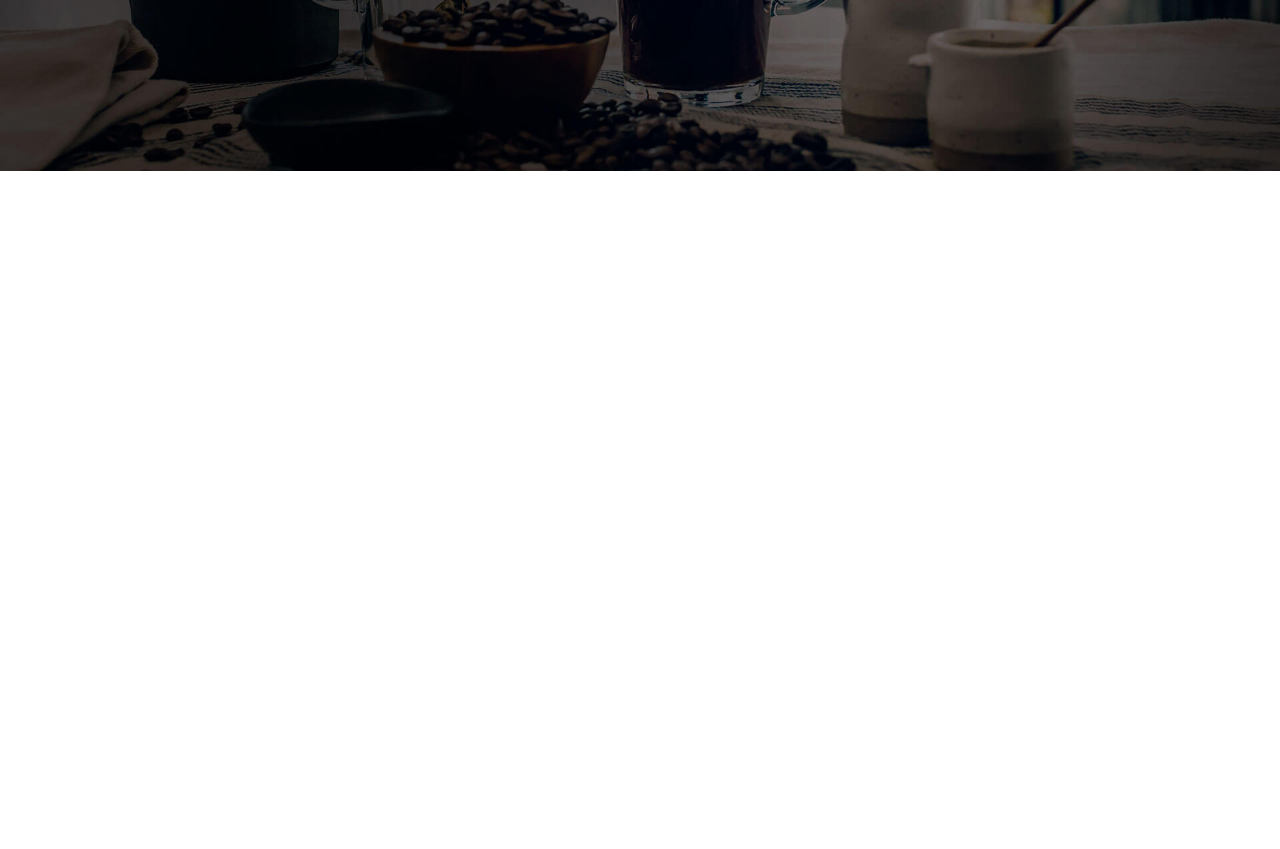
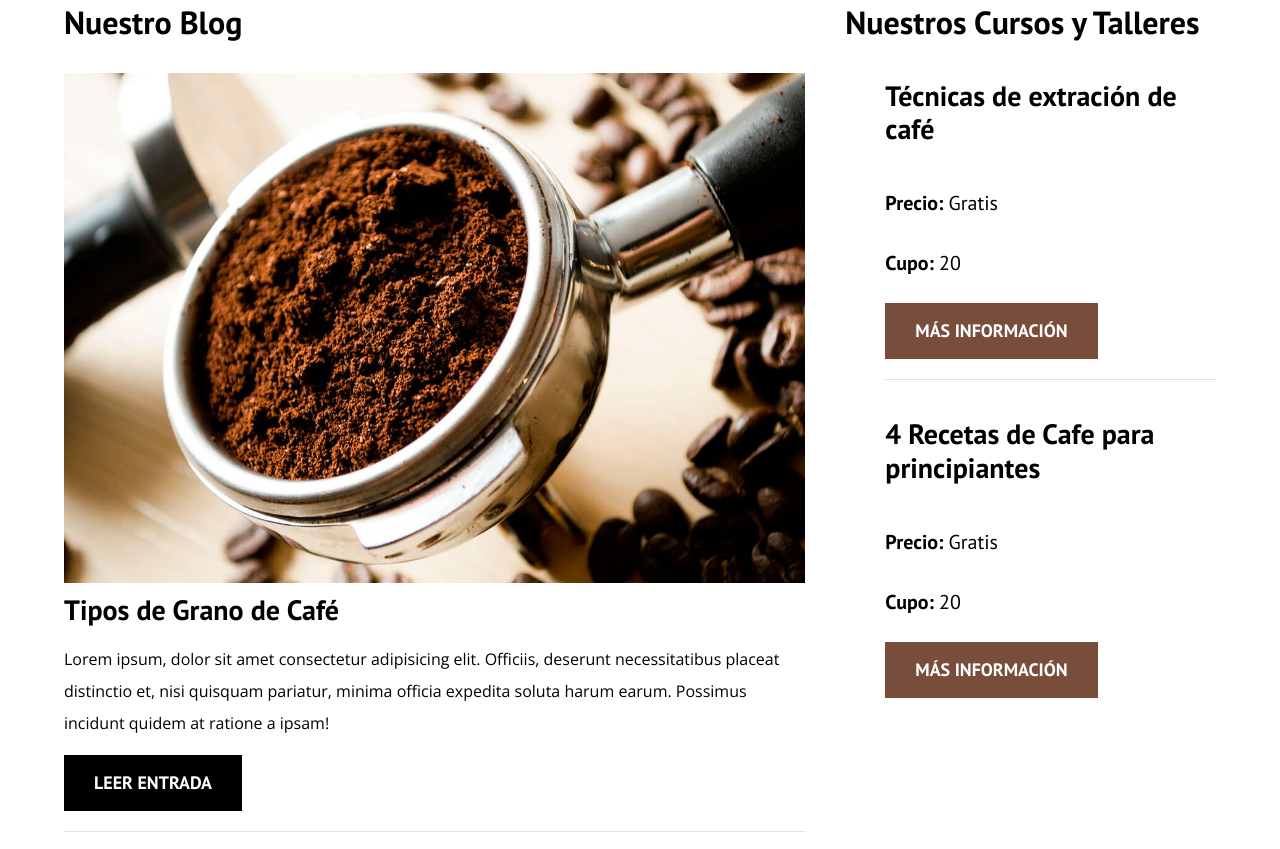
Before and after one commit to AngelEss12/Blog-Cafe, a plain HTML site: page index.html in a window 1280 px wide. Shown: the part 429-1278 px from the top of the page. Before the commit the page ends 800 px from the top, so only its background shows below. Drawn offline with nearby package versions, Linux system fonts and the light colour scheme.

Commit message:
Terminacion de la pagina Principal

```diff
--- a/css/style.css
+++ b/css/style.css
@@ -3,6 +3,7 @@
     --fuenteParrafos: 'Open Sans', sans-serif;
 
     --primario: #784D3C;
+    --gris: #E1E1E1;
     --blanco: #FFFFFF;
     --negro: #000000;
 }
@@ -26,8 +27,7 @@ body {
 
 /*' Globales '*/
 .contenedor {
-    max-width: 120rem;
-    width: 90%;
+    width: min(90%, 120rem);
     margin: 0 auto;
 }
 
@@ -37,6 +37,7 @@ a {
 
 h1, h2, h3, h4, h5, h6 {
     font-family: var(--fuenteHeading);
+    line-height: 1.2;
 }
 
 h1 {
@@ -74,7 +75,7 @@ img {
 /*! Header !*/
 .header {
     background-image: url(../img/banner.jpg);
-    height: 60rem;
+    height: 40rem;
     background-size: cover;
     background-repeat: no-repeat;
     background-position: center center;
@@ -90,6 +91,10 @@ img {
     .header__texto {
         margin-top: 15rem;
     }
+}
+
+.barra {
+    padding-top: 4rem;
 }
 
 @media (min-width: 768px) {
@@ -129,3 +134,81 @@ img {
 .navegacion__enlace:hover {
     text-decoration: underline;
 }
+
+@media (min-width: 768px) {
+    .contenido-principal {
+        display: grid;
+        grid-template-columns: 2fr 1fr;
+        column-gap: 4rem;
+    }
+}
+
+.entrada {
+    border-bottom: 1px solid var(--gris);
+    margin-bottom: 2rem;
+}
+
+.entrada:last-of-type {
+    border: none;
+    margin-bottom: 0;
+}
+
+.boton {
+    display: block;
+    font-family: var(--fuenteHeading);
+    color: var(--blanco);
+    text-align: center;
+    padding: 1rem 3rem;
+    font-size: 1.8rem;
+    text-transform: uppercase;
+    font-weight: 700;
+    margin-bottom: 2rem;
+}
+
+@media (min-width: 768px) {
+    .boton {
+        display: inline-block;
+    }
+}
+
+.boton--primario {
+    background-color: var(--negro);
+}
+
+.boton--secundario {
+    background-color: var(--primario);
+}
+
+.cursos {
+    list-style: none;
+}
+
+.widget-curso {
+    border-bottom: 1px solid var(--gris);
+    margin-bottom: 2rem;
+}
+
+.widget-curso:last-of-type {
+    border: none;
+    margin-bottom: none;
+}
+
+.widget-curso__label {
+    font-family: var(--fuenteHeading);
+    font-weight: bold;
+}
+
+.widget-curso__info {
+    font-weight: normal;
+}
+
+.widget-curso__info,
+.widget-curso__label {
+    font-size: 2rem;
+}
+
+.footer {
+    background-color: var(--negro);
+    padding-bottom: 3rem;
+    margin-top: 4rem;
+}
--- a/index.html
+++ b/index.html
@@ -37,6 +37,92 @@
             <p class="no-margin">Aprende de los expertos con las mejores recetas y consejos</p>
         </div>
     </header>
+
+    <div class="contenedor contenido-principal">
+        <main class="blog">
+            <h3>Nuestro Blog</h3>
+
+            <article class="entrada">
+                <div class="entrada__imagen">
+                    <img src="img/blog1.jpg" alt="imagen blog">
+                </div>
+
+                <div class="entrada__contenido">
+                    <h4 class="no-margin">Tipos de Grano de Café</h4>
+                    <p>Lorem ipsum, dolor sit amet consectetur adipisicing elit. Officiis, deserunt necessitatibus placeat distinctio et, nisi quisquam pariatur, minima officia expedita soluta harum earum. Possimus incidunt quidem at ratione a ipsam!</p>
+                    <a href="entrada.html" class="boton boton--primario">Leer Entrada</a>
+                </div>
+            </article>
+
+            <article class="entrada">
+                <div class="entrada__imagen">
+                    <img src="img/blog2.jpg" alt="imagen blog">
+                </div>
+
+                <div class="entrada__contenido">
+                    <h4 class="no-margin">3 Deliciosas Recetas de Café</h4>
+                    <p>Lorem ipsum, dolor sit amet consectetur adipisicing elit. Officiis, deserunt necessitatibus placeat distinctio et, nisi quisquam pariatur, minima officia expedita soluta harum earum. Possimus incidunt quidem at ratione a ipsam!</p>
+                    <a href="entrada.html" class="boton boton--primario">Leer Entrada</a>
+                </div>
+            </article>
+
+            <article class="entrada">
+                <div class="entrada__imagen">
+                    <img src="img/blog3.jpg" alt="imagen blog">
+                </div>
+
+                <div class="entrada__contenido">
+                    <h4 class="no-margin">Beneficios del Café</h4>
+                    <p>Lorem ipsum, dolor sit amet consectetur adipisicing elit. Officiis, deserunt necessitatibus placeat distinctio et, nisi quisquam pariatur, minima officia expedita soluta harum earum. Possimus incidunt quidem at ratione a ipsam!</p>
+                    <a href="entrada.html" class="boton boton--primario">Leer Entrada</a>
+                </div>
+            </article>
+        </main>
+
+        <aside class="sidebar">
+            <h3>Nuestros Cursos y Talleres</h3>
+
+            <ul class="cursos no-pading">
+                <li class="widget-curso">
+                    <h4>Técnicas de extración de café</h4>
+                    <p class="widget-curso__label">Precio:
+                        <span class="widget-curso__info">Gratis</span>
+                    </p>
+                    <p class="widget-curso__label">Cupo:
+                        <span class="widget-curso__info">20</span>
+                    </p>
+                    <a href="entrada.html" class="boton boton--secundario">Más Información</a>
+                </li>
+
+                <li class="widget-curso">
+                    <h4>4 Recetas de Cafe para principiantes</h4>
+                    <p class="widget-curso__label">Precio:
+                        <span class="widget-curso__info">Gratis</span>
+                    </p>
+                    <p class="widget-curso__label">Cupo:
+                        <span class="widget-curso__info">20</span>
+                    </p>
+                    <a href="entrada.html" class="boton boton--secundario">Más Información</a>
+                </li>
+            </ul>
+        </aside>
+    </div>
+
+    <footer class="footer">
+        <div class="contenedor">
+            <div class="barra">
+                <a class="logo" href="index.html" aria-label="Logo">
+                    <h1 class="logo__nombre no-margin centrar-texto">Blog<span class="logo__bold">DeCafé</span></h1>
+                </a>
+
+                <nav class="navegacion">
+                    <a href="nosotros.html" class="navegacion__enlace" aria-label="Pagina de nosotros">Nosotros</a>
+                    <a href="cursos.html" class="navegacion__enlace" aria-label="Pagina de cursos">Cursos</a>
+                    <a href="contacto.html" class="navegacion__enlace" aria-label="Pagina de contacto">Contacto</a>
+                </nav>
+
+            </div>
+    </footer>
 </body>
 
 </html>
```
